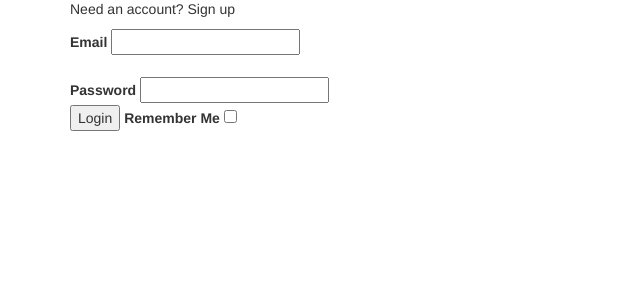
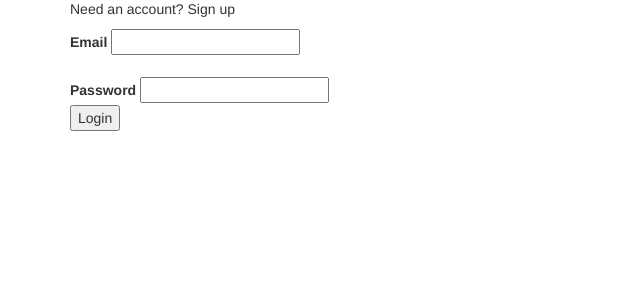
Before and after one commit to ValkyrieCain/test, a Flask app: page /login in a window 1280 px wide. Shown: the part 334-634 px from the top of the page, without its empty margins (0-640 px from the left). Run offline with Flask 2, Linux system fonts and the light colour scheme; some libraries are stand-ins or nearby versions.

Commit message:
removed remember me

```diff
--- a/application/templates/login.html
+++ b/application/templates/login.html
@@ -29,12 +29,10 @@
                     </div>
                  {% endif %}
                 </br>
+                <div class='form_group'>
+            {{ form.submit }}
 
-            <div class='form_group'>
-            {{ form.submit }}
-  	{{ form.remember.label }}
-	{{ form.remember }}
-        </form>
+           </form>
 </div>
 
 {% endblock page_content %}
```
